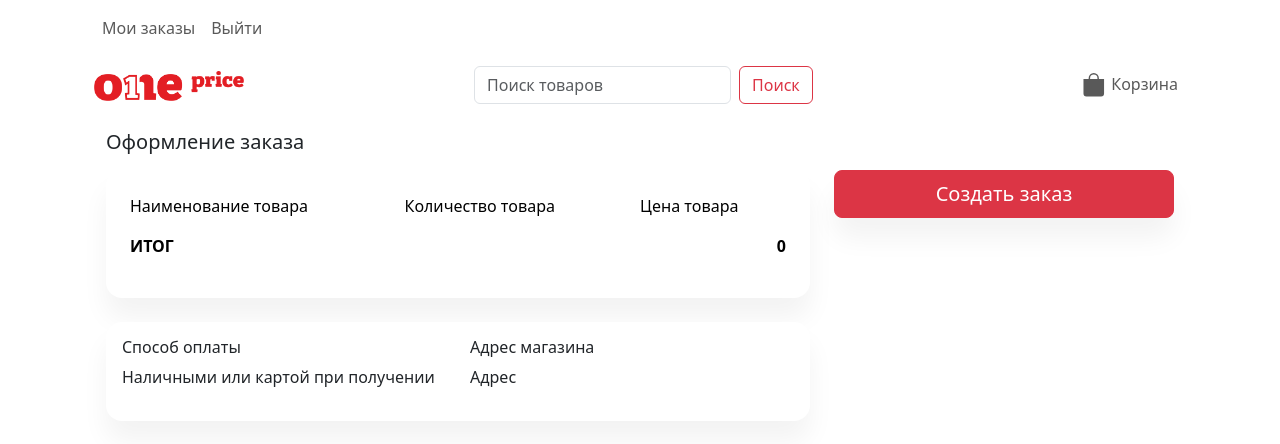
After one commit to KobilyanskyS/FlaskShop, a Flask app: page /order in a window 1280 px wide. The commit adds this page. Shown: the top 444 px of the page. Run offline with Flask 2, Linux system fonts and the light colour scheme; the visitor is signed in with stand-in values (Sample User, id 1); data comes from the database, SQL or seed files in the repository; data that the repository does not hold is empty.

Commit message:
Добавлена возможность создать заказ

```diff
--- a/project/main.py
+++ b/project/main.py
@@ -1,8 +1,9 @@
+from datetime import datetime
 from flask import Blueprint, render_template, request, jsonify, redirect, url_for
 from flask_login import login_required, current_user
 from .admin import get_categories_hierarchically
 from . import db
-from .models import Product, Category, Cart
+from .models import Product, Category, Cart, Order, OrderItem
 
 ALLOWED_EXTENSIONS = {'png', 'jpg', 'jpeg', 'gif'}
 
@@ -20,7 +21,10 @@ def index():
 @login_required
 def profile():
     total_price = get_cart_total_price()
-    return render_template('profile.html', name=current_user.name, total_price=total_price)
+    orders = Order.query.filter_by(user_id=current_user.id) \
+        .order_by(Order.order_date.desc()) \
+        .all()
+    return render_template('profile.html', total_price=total_price, orders=orders)
 
 
 @main.route('/products')
@@ -73,6 +77,57 @@ def cart():
         products_in_cart.append(product_data)
 
     return render_template('cart.html', total_price=total_price, cart_items=products_in_cart)
+
+
+@main.route('/order')
+@login_required
+def order():
+    user_id = current_user.id
+    cart_items = Cart.query.filter_by(user_id=user_id).all()
+
+    order_data = []
+    total_price = get_cart_total_price()
+
+    for item in cart_items:
+        product = Product.query.get(item.product_id)  # Получаем данные о товаре
+        item_total_price = product.price * item.quantity  # Рассчитываем стоимость товара с учетом количества
+
+        order_data.append({
+            'product_name': product.name,
+            'product_image_url': product.image_url,
+            'product_price': product.price,
+            'quantity': item.quantity,
+            'item_total_price': item_total_price
+        })
+
+    return render_template('create_order.html', order_data=order_data, total_price=total_price)
+
+
+@main.route('/create_order')
+@login_required
+def create_order():
+    user_id = current_user.id
+    cart_items = Cart.query.filter_by(user_id=user_id).all()
+
+    total_price = get_cart_total_price()
+
+    # 1. Создаем запись в таблице Order
+    order = Order(user_id=user_id, order_date=datetime.utcnow(),
+                  total_price=total_price, status="Заказ создан")
+    db.session.add(order)
+    db.session.flush()  # Чтобы получить id созданного заказа
+
+    # 2. Заносим товары в таблицу OrderItem
+    for item in cart_items:
+        order_item = OrderItem(order_id=order.id, user_id=user_id,
+                              product_id=item.product_id, quantity=item.quantity)
+        db.session.add(order_item)
+
+    Cart.query.filter_by(user_id=user_id).delete()
+
+    db.session.commit()
+
+    return redirect(url_for('main.profile'))
 
 
 @main.route('/_add_item_to_cart', methods=['POST'])
--- a/project/models.py
+++ b/project/models.py
@@ -46,6 +46,7 @@ class Order(db.Model):
 
 class OrderItem(db.Model):
     id = db.Column(db.Integer, primary_key=True)
+    order_id = db.Column(db.Integer, db.ForeignKey('order.id'), nullable=False)
     user_id = db.Column(db.Integer, db.ForeignKey('user.id'), nullable=False)
-    product_id = db.Column(db.DateTime, nullable=False)
+    product_id = db.Column(db.Integer, db.ForeignKey('product.id'), nullable=False)
     quantity = db.Column(db.Integer, CheckConstraint('quantity >= 0'))
--- a/project/templates/base.html
+++ b/project/templates/base.html
@@ -19,7 +19,7 @@
                 <ul class="navbar-nav me-auto mb-lg-0">
                     {% if current_user.is_authenticated %}
                     <li class="nav-item">
-                        <a href="{{ url_for('main.profile') }}" class="nav-link">Личный кабинет</a>
+                        <a href="{{ url_for('main.profile') }}" class="nav-link">Мои заказы</a>
                     </li>
                     {% endif %}
                     {% if not current_user.is_authenticated %}
--- a/project/templates/cart.html
+++ b/project/templates/cart.html
@@ -161,10 +161,9 @@
                                 </tbody>
                             </table>
                         </div>
-                        <div class="text-sm-end mt-2 mt-sm-0">
-                            <a href="ecommerce-checkout.html" class="btn btn-danger">Оформить заказ</a>
+                        <div class="text-sm-end mt-2 mt-sm-0 d-flex flex-column">
+                            <a href="{{ url_for('main.order') }}" class="btn btn-danger">Оформить заказ</a>
                         </div>
-
                     </div>
                 </div>
             </div>
--- /dev/null
+++ b/project/templates/create_order.html
@@ -0,0 +1,108 @@
+{% extends "base.html" %}
+
+{% block content %}
+
+<style type="text/css">
+    .card {
+        box-shadow: 0 20px 27px 0 rgb(0 0 0 / 5%);
+    }
+    .card {
+        position: relative;
+        display: flex;
+        flex-direction: column;
+        min-width: 0;
+        word-wrap: break-word;
+        background-color: #fff;
+        background-clip: border-box;
+        border: 0 solid rgba(0,0,0,.125);
+        border-radius: 1rem;
+    }
+    .text-reset {
+        --bs-text-opacity: 1;
+        color: inherit!important;
+    }
+    a {
+        color: #5465ff;
+        text-decoration: none;
+    }
+</style>
+<div class="container-fluid">
+    <div class="container">
+
+        <div class="d-flex justify-content-between align-items-center py-3">
+            <h2 class="h5 mb-0">Оформление заказа</h2>
+        </div>
+
+        <div class="row">
+            <div class="col-lg-8">
+
+                <div class="card mb-4">
+                    <div class="card-body">
+                        <table class="table table-borderless">
+                            <thead>
+                            <td>Наименование товара</td>
+                            <td>Количество товара</td>
+                            <td>Цена товара</td>
+                            </thead>
+                            <tbody>
+                            {% for item in order_data %}
+                            <tr>
+                                <td>
+                                    <div class="d-flex mb-2">
+                                        <div class="flex-shrink-0">
+                                            <!-- ФОТКА -->
+                                            <img src="{{ item.product_image_url }}" alt
+                                                 width="35" class="img-fluid">
+                                        </div>
+                                        <div class="flex-lg-grow-1 ms-3">
+                                            <h6 class="small mb-0">{{ item.product_name }}</h6>
+                                        </div>
+                                    </div>
+                                </td>
+                                <td>{{ item.quantity }}</td>
+                                <td class="text-end">{{ item.item_total_price }}</td>
+                            </tr>
+                            {% endfor %}
+                            </tbody>
+                            <tfoot>
+                            <tr class="fw-bold">
+                                <td colspan="2">ИТОГ</td>
+                                <td class="text-end">{{ total_price }}</td>
+                            </tr>
+                            </tfoot>
+                        </table>
+                    </div>
+                </div>
+
+                <div class="card mb-4">
+                    <div class="card-body">
+                        <div class="row">
+                            <div class="col-lg-6">
+                                <h3 class="h6">Способ оплаты</h3>
+                                <p>Наличными или картой при получении</p>
+                            </div>
+                            <div class="col-lg-6">
+                                <h3 class="h6">Адрес магазина</h3>
+                                <address>
+                                    Адрес
+                                </address>
+                            </div>
+                        </div>
+                    </div>
+                </div>
+            </div>
+            <div class="col-lg-4">
+
+                <div class="card mb-4 d-flex flex-column">
+                    <a class="btn btn-lg btn-danger" href="{{ url_for('main.create_order') }}">Создать заказ</a>
+                </div>
+
+            </div>
+        </div>
+    </div>
+</div>
+
+</body>
+</html>
+
+{% endblock %}
```
Also changed, not shown: project/templates/profile.html (+93 -3 lines).
